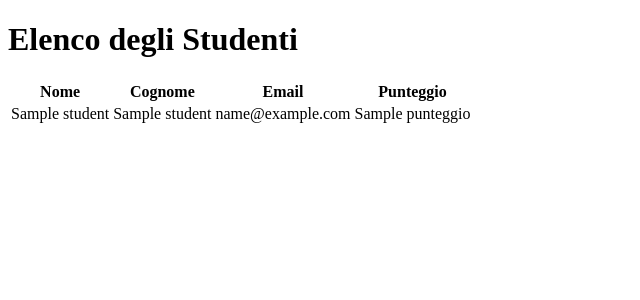
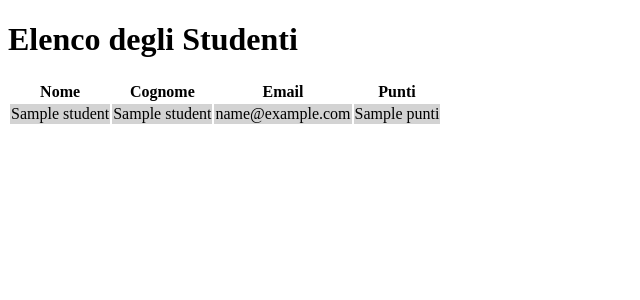
Before and after one commit to Maro314o/sito-punti, a Flask app: template templates/index.html in a window 1280 px wide. Shown: the top 300 px of the page, without its empty margins (0-640 px from the left). Run offline with Flask 3, Linux system fonts and the light colour scheme; the template is opened without the code that fills it: most values are stand-ins (such as "Sample title", 1, 10 or a date in 2020).

Commit message:
prototipi html e sistema di json
piccole aggiunte per la visualizzazione dei dati e la scrittura dei file json

```diff
--- a/main.py
+++ b/main.py
@@ -11,7 +11,7 @@ print(studenti)
 
 
 
-@app.route('/main')
+@app.route('/')
 def student_list():
     return render_template("index.html", students=studenti)
 
--- a/templates/index.html
+++ b/templates/index.html
@@ -10,15 +10,15 @@
             <th>Nome</th>
             <th>Cognome</th>
             <th>Email</th>
-            <th>Punteggio</th>
+            <th>Punti</th>
 
         </tr>
         {% for student in students %}
-        <tr>
+        <tr bgcolor="lightgray" align="center">
             <td>{{ student.Nome }}</td>
             <td>{{ student.Cognome }}</td>
             <td>{{ student.Email }}</td>
-            <td>{{ student.Punteggio }}</td>
+            <td>{{ student.Punti }}</td>
         </tr>
         {% endfor %}
     </table>
```
Also changed, not shown: 1 other file.
